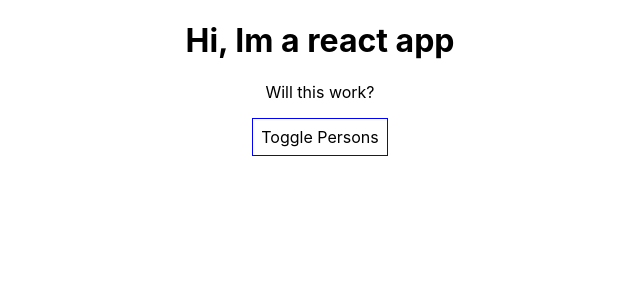
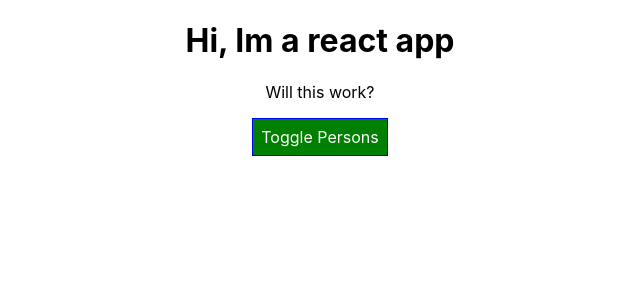
Before and after one commit to humbertocarvalho/courses-react-complete-guide, a React (Create React App) app: page / in a window 1280 px wide. Shown: the top 300 px of the page, without its empty margins (320-960 px from the left). Built offline with nearby package versions, Linux system fonts and the light colour scheme.

Commit message:
Add dynamic style.

```diff
--- a/src/App.js
+++ b/src/App.js
@@ -38,7 +38,6 @@ class App extends Component {
   };
 
   deletePersonHandler = index => {
-    //const persons = this.state.persons.slice();
     const persons = [...this.state.persons];
     persons.splice(index, 1);
     this.setState({ persons });
@@ -46,7 +45,8 @@ class App extends Component {
 
   render() {
     const style = {
-      backgroundColor: 'white',
+      backgroundColor: 'green',
+      color: 'white',
       font: 'inherit',
       border: '1px solid blue',
       padding: '8px',
@@ -71,6 +71,8 @@ class App extends Component {
           })}
         </div>
       );
+
+      style.backgroundColor = 'red';
     }
 
     return (
```
